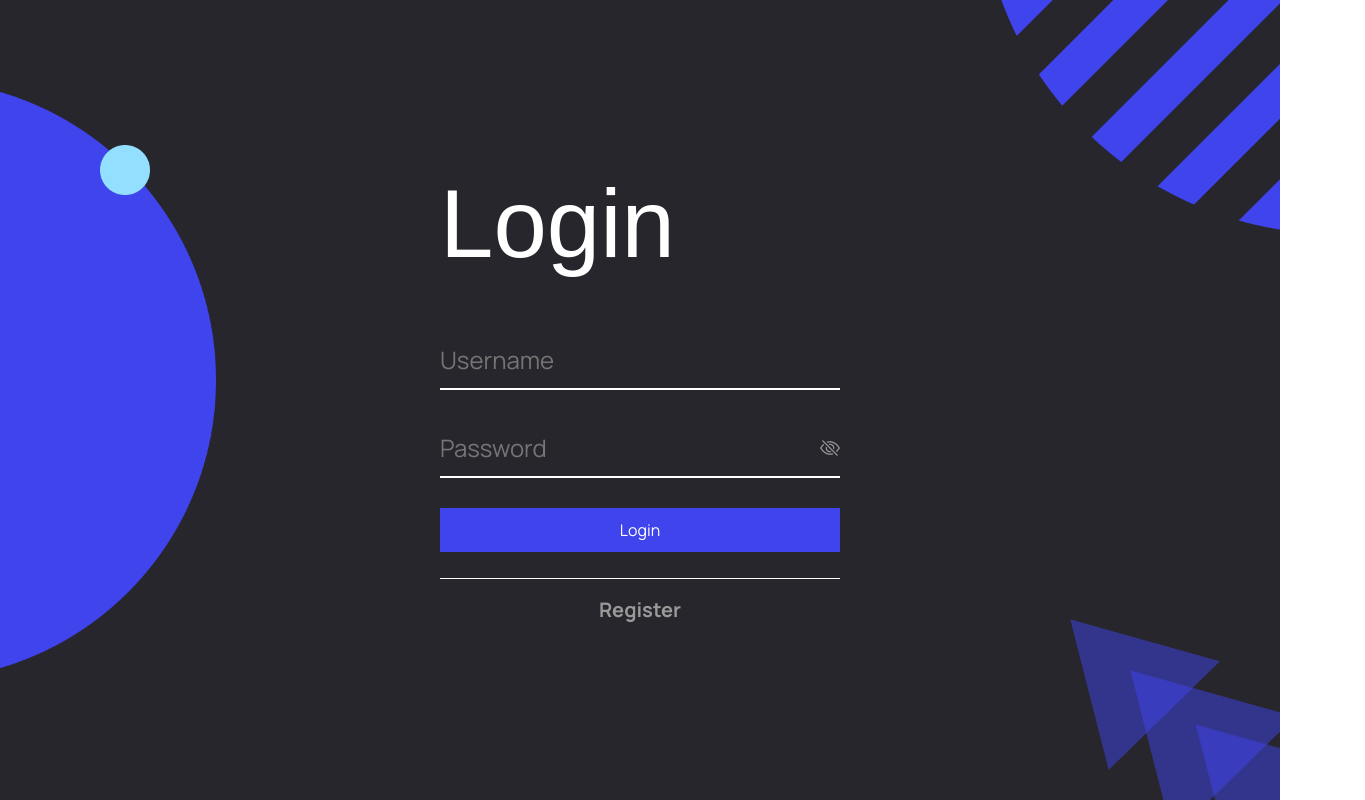
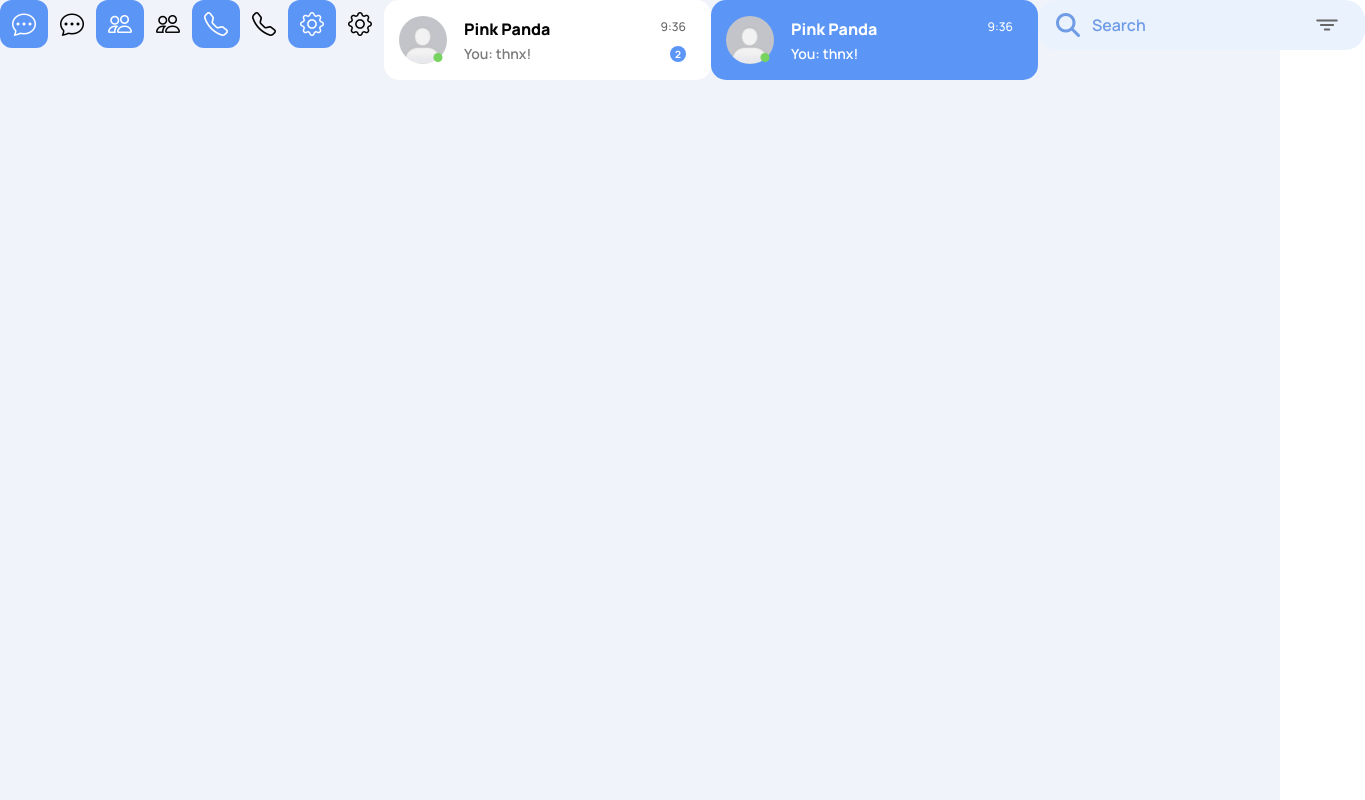
Before and after one commit to buidinhnguyen2002/App-Chat, a React (Create React App) app: page / in a window 1280 px wide. Shown: the whole page, 1365 px wide, since content can reach past the window. Built offline with nearby package versions, Linux system fonts and the light colour scheme; no server answers; a web font is replaced by a local one.

Commit message:
update index.js

```diff
--- a/src/index.js
+++ b/src/index.js
@@ -8,8 +8,8 @@ import Components_Nguyen from "./page/TestComponent/components_Nguyen";
 const root = ReactDOM.createRoot(document.getElementById('root'));
 root.render(
   <React.StrictMode>
-    <App />
-    {/*  <Components_Nguyen/>*/}
+    {/*<App />*/}
+      <Components_Nguyen/>
   </React.StrictMode>
 );
 
```
